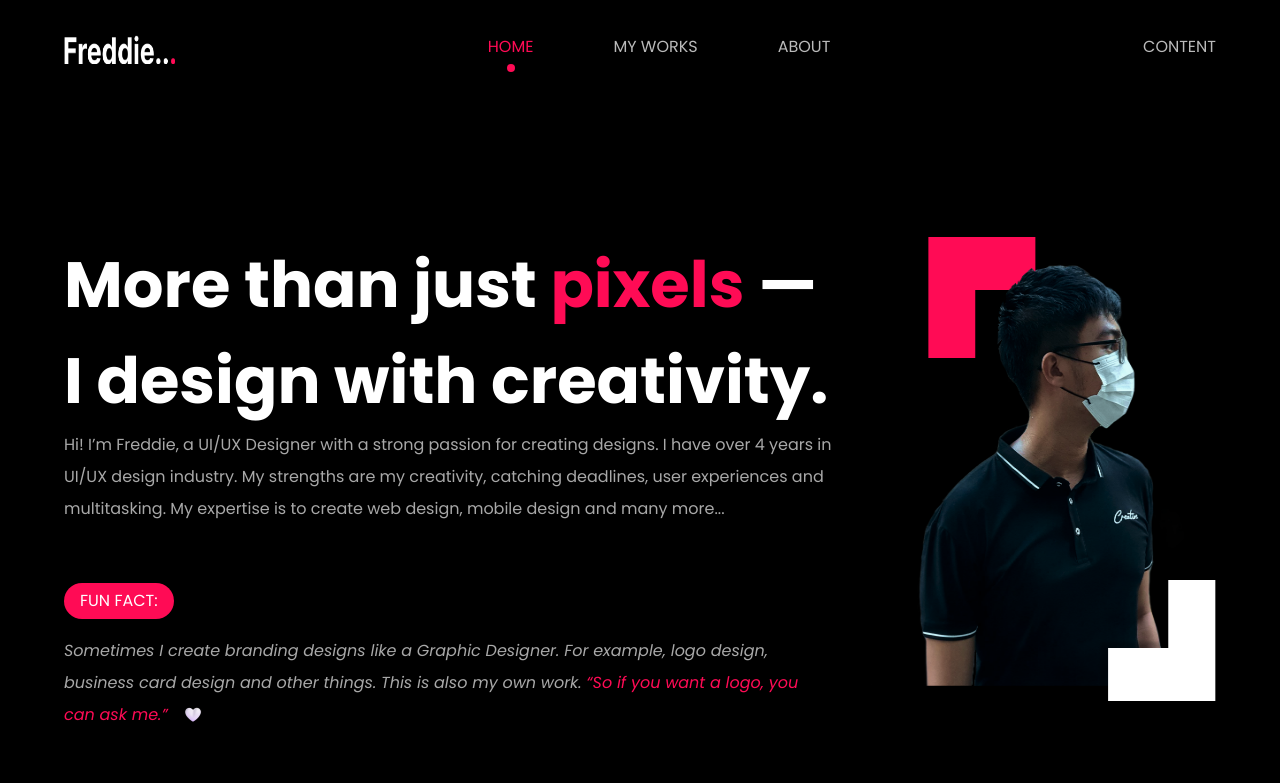
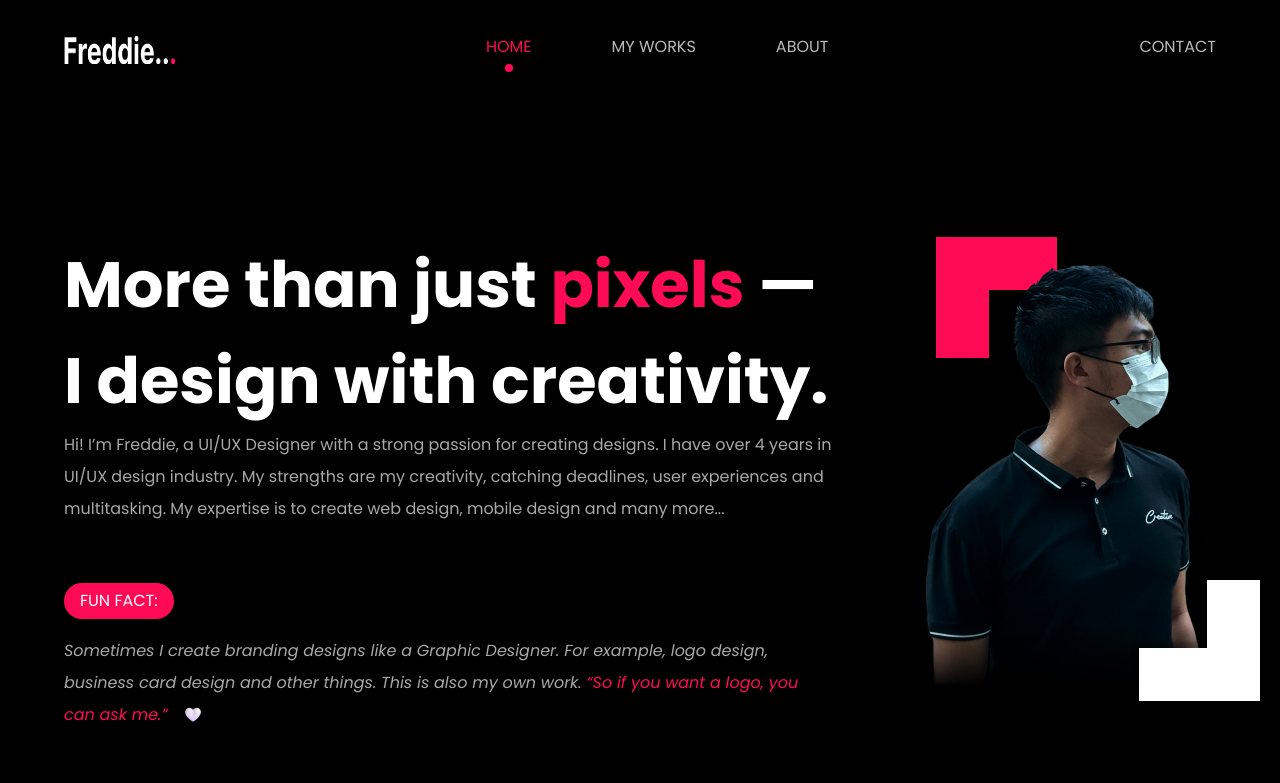
Before and after one commit to wynehtetaung/Portfolio_2025, a React (Vite) app: page / in a window 1280 px wide. Shown: the top 783 px of the page. Built offline with nearby package versions, Linux system fonts and the light colour scheme.

Commit message:
[update] home page from image size & nav

```diff
--- a/src/components/Nav.jsx
+++ b/src/components/Nav.jsx
@@ -130,7 +130,7 @@ const Nav = () => {
             },
           }}
         >
-          content
+          contact
         </Typography>
       </a>
     </Container>
```
Also changed, not shown: src/assets/images/profile.png.
